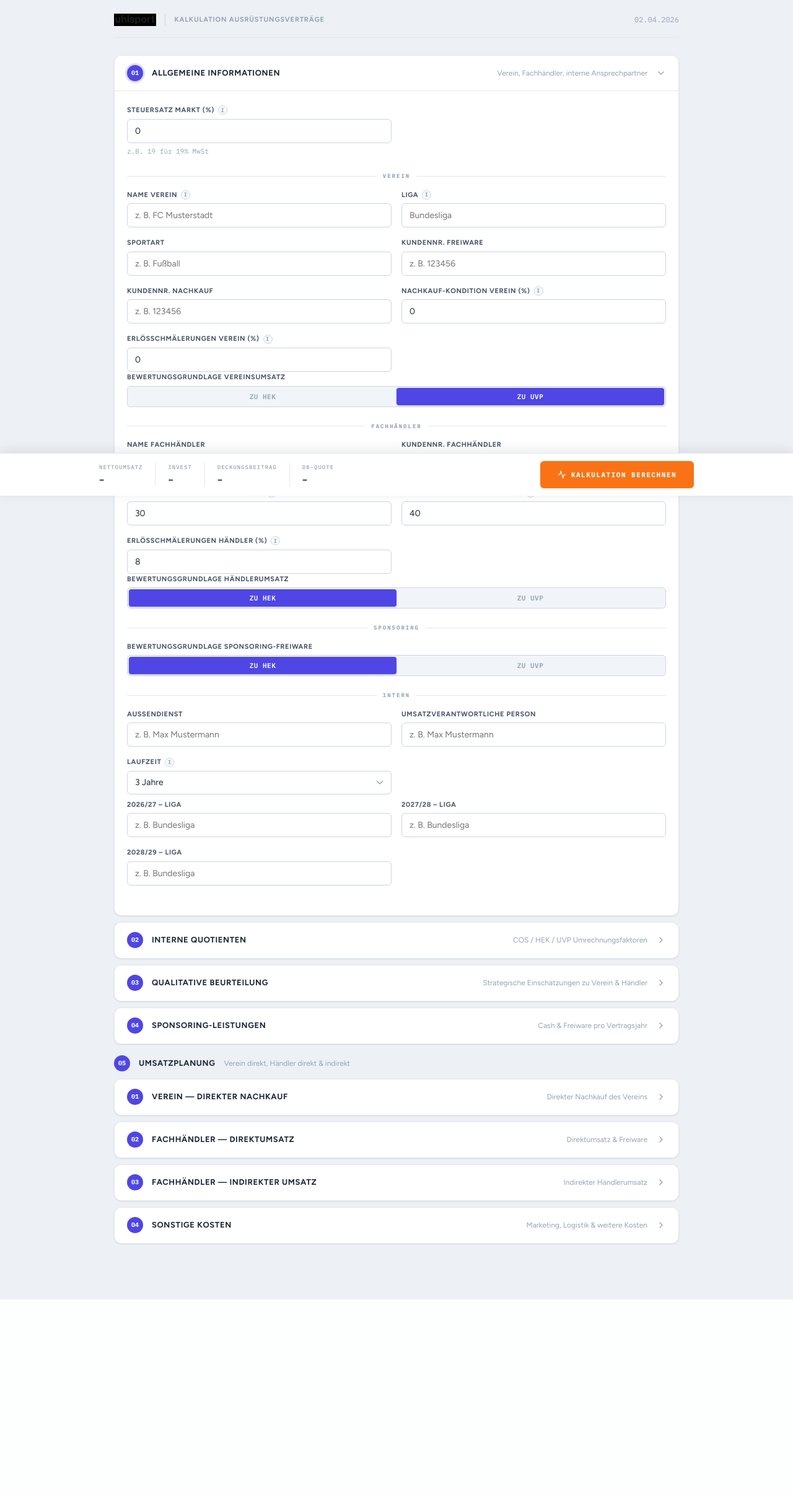
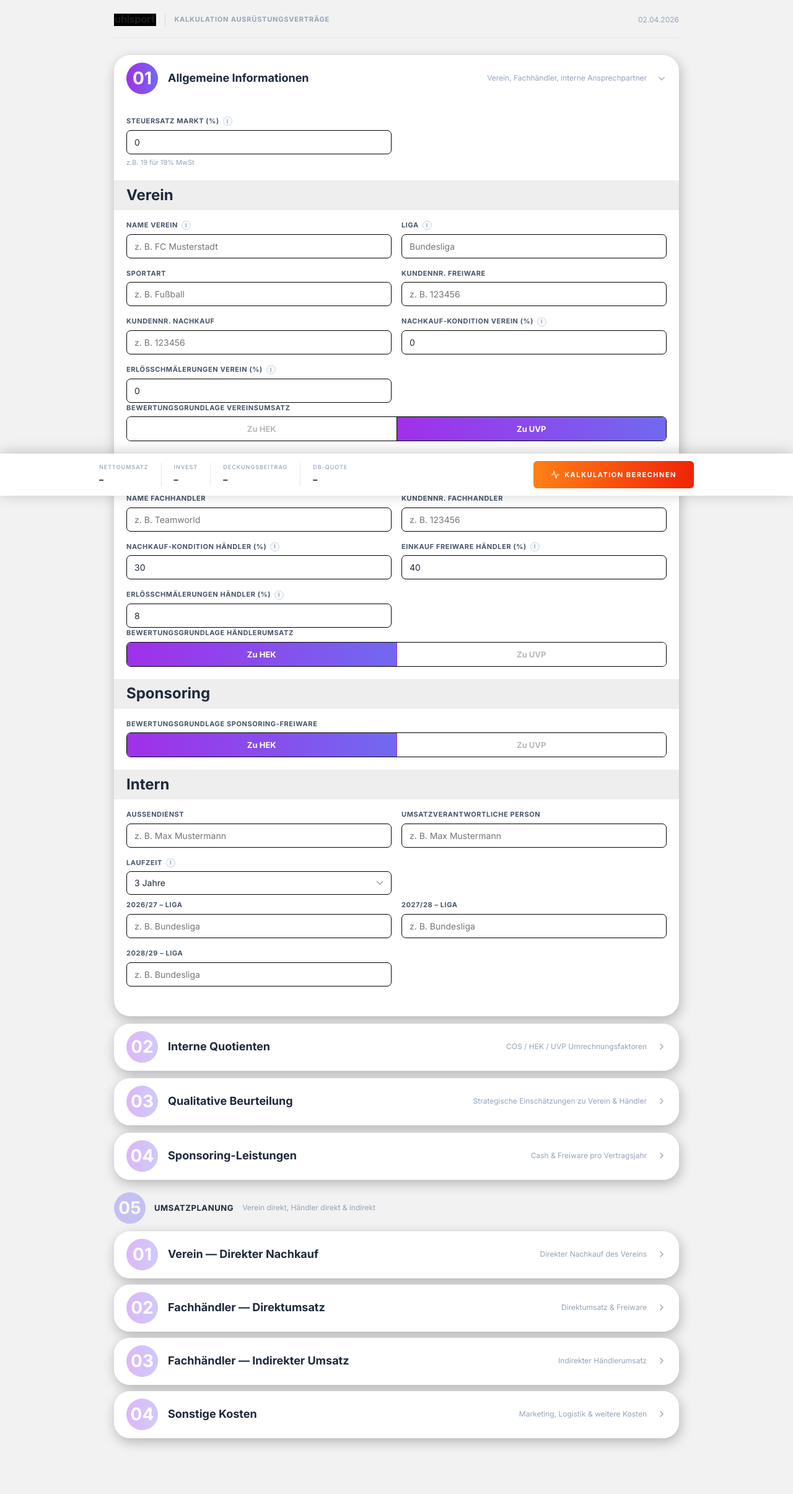
Before and after one commit to chrisfenske-source/sponcalc, a PHP site: page / in a window 1280 px wide. Shown: the whole page at 62% size. Before the commit the page ends 2097 px from the top, so only its background shows below. Run offline with PHP 8.4, Linux system fonts and the light colour scheme; some libraries are stand-ins or nearby versions.

Commit message:
Apply Figma design system: Inter font, card styles, year stack layout
- Replace fonts (Figtree/IBM Plex Mono) with Inter throughout
- Update background to #f2f2f2, primary color to purple gradient (#7169f0→#a030e9)
- Accordion cards: 26px border-radius, drop shadow, no border
- Step badges: 51px with purple gradient, opacity-based active state
- Section dividers: full-width #eee bar with bold label
- HEK/UVP toggle: full-width, purple gradient for active half, black border
- Inputs: 7px border-radius, black 1px border
- Footer: stronger shadow, orange-red gradient CTA button
- Replace year tabs with always-visible stacked layout (year pill labels)

Co-Authored-By: Claude Sonnet 4.6 <noreply@anthropic.com>

```diff
--- a/app.js
+++ b/app.js
@@ -196,13 +196,14 @@ function pfPct(id){return pf(id)/100;}
 // ── SPONSORING UI ──
 function buildSponsoringUI(){
   const tabs=document.getElementById('yearTabsContainer'),panels=document.getElementById('yearPanelsContainer');
-  tabs.innerHTML='';panels.innerHTML='';
+  if(tabs) tabs.style.display='none';
+  panels.innerHTML='';
   state.years.forEach((yr,i)=>{
-    const t=document.createElement('button');
-    t.className='year-tab'+(i===0?' active':'');t.textContent=yr.label;t.onclick=()=>switchTab('sp',i);tabs.appendChild(t);
-    const p=document.createElement('div');
-    p.className='year-panel'+(i===0?' visible':'');p.id=`sp_panel_${i}`;
-    p.innerHTML=buildSponsoringPanel(i,yr);panels.appendChild(p);
+    const item=document.createElement('div');
+    item.className='year-stack-item';
+    item.id=`sp_panel_${i}`;
+    item.innerHTML=`<div class="year-stack-label"><span>${yr.label}</span></div>${buildSponsoringPanel(i,yr)}`;
+    panels.appendChild(item);
   });
 }
 
@@ -239,8 +240,11 @@ function buildUmsatzUI(){
     {key:'sonstige',  num:'04', title:'Sonstige Kosten',                  desc:'Marketing, Logistik & weitere Kosten', build:buildUmsatzSonstigePanel},
   ];
   cats.forEach(cat=>{
-    const tabs=state.years.map((yr,i)=>`<button class="year-tab${i===0?' active':''}" onclick="switchUmsatzTab('${cat.key}',${i})">${yr.label}</button>`).join('');
-    const panels=state.years.map((yr,i)=>`<div class="year-panel${i===0?' visible':''}" id="umsatz_${cat.key}_panel_${i}">${cat.build(i,yr)}</div>`).join('');
+    const panels=state.years.map((yr,i)=>`
+      <div class="year-stack-item" id="umsatz_${cat.key}_panel_${i}">
+        <div class="year-stack-label"><span>${yr.label}</span></div>
+        ${cat.build(i,yr)}
+      </div>`).join('');
     const sec=document.createElement('div');
     sec.className='op-section collapsed';
     sec.id=`umsatz_cat_${cat.key}`;
@@ -252,7 +256,6 @@ function buildUmsatzUI(){
         ${chev}
       </div>
       <div class="op-section-body" id="umsatz_cat_body_${cat.key}" style="max-height:0;padding-top:0;padding-bottom:0">
-        <div class="year-tabs" id="umsatz_tabs_${cat.key}">${tabs}</div>
         <div id="umsatz_panels_${cat.key}">${panels}</div>
       </div>`;
     container.appendChild(sec);
--- a/index.php
+++ b/index.php
@@ -64,43 +64,45 @@ if ($_SERVER['REQUEST_METHOD'] === 'POST') {
 <meta charset="UTF-8">
 <meta name="viewport" content="width=device-width, initial-scale=1.0">
 <title>uhlsport — Kalkulation Ausrüstungsverträge</title>
-<link href="https://fonts.googleapis.com/css2?family=Figtree:wght@400;500;600;700&family=IBM+Plex+Mono:wght@400;500;600;700&display=swap" rel="stylesheet">
+<link href="https://fonts.googleapis.com/css2?family=Inter:wght@400;500;700;800&display=swap" rel="stylesheet">
 <link rel="stylesheet" href="style.css">
 <style>
 /* ── ONE-PAGE LAYOUT ── */
 
 .op-section {
   background: var(--surface);
-  border: 1px solid var(--border);
-  border-radius: var(--radius-lg);
-  box-shadow: var(--shadow-sm);
-  margin-bottom: 10px;
+  border: none;
+  border-radius: 26px;
+  box-shadow: 2px 6px 18.7px 0px rgba(0,0,0,0.25);
+  margin-bottom: 12px;
   overflow: hidden;
 }
 .op-section-header {
-  display: flex; align-items: center; gap: 14px;
-  padding: 15px 20px;
+  display: flex; align-items: center; gap: 16px;
+  padding: 12px 20px;
+  min-height: 75px;
   background: var(--surface);
   border-bottom: 1px solid transparent;
   cursor: pointer; user-select: none;
   transition: background 0.15s;
 }
-.op-section:not(.collapsed) .op-section-header { border-bottom-color: var(--border); }
-.op-section-header:hover { background: var(--slate-50); }
+.op-section:not(.collapsed) .op-section-header { border-bottom-color: transparent; }
+.op-section-header:hover { background: #f9f9f9; }
 .op-section-num {
-  font-family: var(--font-mono); font-size: 10px; font-weight: 700;
-  color: var(--white); background: var(--primary);
-  width: 26px; height: 26px; border-radius: 50%;
+  font-family: var(--font-body); font-size: 28px; font-weight: 700;
+  color: var(--white); background: var(--primary-gradient);
+  width: 51px; height: 51px; border-radius: 50%;
   display: flex; align-items: center; justify-content: center;
   flex-shrink: 0; letter-spacing: 0;
-  transition: box-shadow 0.2s;
+  opacity: 0.35;
+  transition: opacity 0.2s;
 }
 .op-section:not(.collapsed) .op-section-num {
-  box-shadow: 0 0 0 3px var(--primary-ring);
+  opacity: 1;
 }
 .op-section-title {
-  font-family: var(--font-body); font-size: 13px; font-weight: 700;
-  text-transform: uppercase; letter-spacing: 0.6px; color: var(--text);
+  font-family: var(--font-body); font-size: 18px; font-weight: 700;
+  text-transform: none; letter-spacing: 0; color: var(--text);
   flex: 1;
 }
 .op-section-desc {
@@ -171,8 +173,8 @@ if ($_SERVER['REQUEST_METHOD'] === 'POST') {
 /* Sticky bottom bar */
 .op-sticky {
   position: fixed; bottom: 0; left: 0; right: 0; z-index: 299;
-  background: var(--surface); border-top: 1px solid var(--border);
-  box-shadow: 0 -4px 20px rgba(15,23,42,0.09);
+  background: var(--surface); border-top: none;
+  box-shadow: 0 -2px 24px rgba(0,0,0,0.2);
   padding: 12px 24px;
   display: flex; align-items: center; justify-content: center; gap: 16px;
 }
@@ -200,13 +202,13 @@ if ($_SERVER['REQUEST_METHOD'] === 'POST') {
 .op-calc-btn {
   display: flex; align-items: center; gap: 8px;
   height: 44px; padding: 0 28px;
-  background: #f97316; border: none; color: var(--white);
+  background: var(--cta-gradient); border: none; color: var(--white);
   border-radius: var(--radius-md);
-  font-family: var(--font-mono); font-size: 11px; font-weight: 700;
+  font-family: var(--font-body); font-size: 11px; font-weight: 700;
   text-transform: uppercase; letter-spacing: 1.5px; cursor: pointer;
-  transition: background 0.15s, box-shadow 0.15s; flex-shrink: 0;
+  transition: opacity 0.15s, box-shadow 0.15s; flex-shrink: 0;
 }
-.op-calc-btn:hover { background: #ea6c0a; box-shadow: 0 4px 14px rgba(249,115,22,0.4); }
+.op-calc-btn:hover { opacity: 0.9; box-shadow: 0 4px 14px rgba(254,129,22,0.4); }
 .op-action-btns { display: flex; gap: 8px; }
 .op-refresh-btn {
   display: flex; align-items: center; gap: 6px;
@@ -381,7 +383,7 @@ if ($_SERVER['REQUEST_METHOD'] === 'POST') {
           <input type="text" id="verantwortlich" placeholder="z. B. Max Mustermann">
         </div>
         <div class="field-group">
-          <div class="field-label">Laufzeit <span class="tip">i<span class="tip-box">Pro Jahr wird ein eigener Tab für Sponsoring und Umsatz angelegt.</span></span></div>
+          <div class="field-label">Laufzeit <span class="tip">i<span class="tip-box">Pro Jahr wird ein eigener Abschnitt für Sponsoring und Umsatz angelegt.</span></span></div>
           <select id="laufzeit" onchange="onLaufzeitChange()">
             <option value="1">1 Jahr</option>
             <option value="2">2 Jahre</option>
--- a/style.css
+++ b/style.css
@@ -6,7 +6,7 @@
 :root {
   /* ── Surfaces ── */
   --white:   #ffffff;
-  --bg:      #EDF0F4;   /* Page background — cool slate wash */
+  --bg:      #f2f2f2;   /* Page background */
   --surface: #ffffff;   /* Card / section surface */
 
   /* ── Slate scale ── */
@@ -21,12 +21,14 @@
   --slate-800: #1E293B;
   --slate-900: #0F172A;
 
-  /* ── Primary: Indigo ── */
-  --primary:        #4F46E5;
-  --primary-hover:  #4338CA;
-  --primary-active: #3730A3;
-  --primary-light:  #EEF2FF;
-  --primary-ring:   rgba(79, 70, 229, 0.18);
+  /* ── Primary: Purple ── */
+  --primary:          #7169f0;
+  --primary-hover:    #5f57e0;
+  --primary-active:   #4f46d0;
+  --primary-light:    #f0eeff;
+  --primary-ring:     rgba(113, 105, 240, 0.18);
+  --primary-gradient: linear-gradient(to left, #7169f0, #a030e9);
+  --cta-gradient:     linear-gradient(to right, #fe8116, #f02306);
 
   /* ── Semantic text & borders ── */
   --text:           #1E293B;   /* Slate-800 */
@@ -56,8 +58,8 @@
   --preview-grad: linear-gradient(135deg, #4338CA 0%, #4F46E5 50%, #6366F1 100%);
 
   /* ── Typography ── */
-  --font-body: 'Figtree', sans-serif;
-  --font-mono: 'IBM Plex Mono', monospace;
+  --font-body: 'Inter', sans-serif;
+  --font-mono: 'Inter', sans-serif;
 
   /* ── Radius ── */
   --radius:    8px;
@@ -218,12 +220,14 @@ body {
 
 /* ── SECTION HEADER (divider label) ── */
 .section-head {
-  display: flex; align-items: center; gap: 10px; margin: 24px 0 14px;
+  display: flex; align-items: center; gap: 0;
+  height: 48px; margin: 20px -20px 16px;
+  padding: 0 20px; background: #eeeeee;
 }
-.section-head-line { flex: 1; height: 1px; background: var(--border); }
+.section-head-line { display: none; }
 .section-head-label {
-  font-family: var(--font-mono); font-size: 9px; font-weight: 700;
-  text-transform: uppercase; letter-spacing: 2px; color: var(--text-muted);
+  font-family: var(--font-body); font-size: 24px; font-weight: 700;
+  text-transform: none; letter-spacing: 0; color: var(--text);
   white-space: nowrap;
 }
 
@@ -243,8 +247,8 @@ body {
 /* ── INPUTS ── */
 input[type="text"], input[type="number"], select, textarea {
   background: var(--surface);
-  border: 1.5px solid var(--border-strong);
-  border-radius: var(--radius-md);
+  border: 1px solid #000000;
+  border-radius: 7px;
   padding: 10px 12px;
   color: var(--text); font-family: var(--font-body); font-size: 14px;
   width: 100%; outline: none;
@@ -293,21 +297,23 @@ select option { background: var(--white); }
 
 /* ── HEK / UVP TOGGLE ── */
 .mode-toggle {
-  display: flex; border: 1.5px solid var(--border-strong);
-  border-radius: var(--radius-md); overflow: hidden;
-  background: var(--slate-100); padding: 2px;
+  display: flex; border: 1px solid #000000;
+  border-radius: 7px; overflow: hidden;
+  background: var(--white); padding: 0; width: 100%;
 }
 .mode-toggle button {
-  flex: 1; padding: 7px 12px; background: transparent; border: none;
-  color: var(--text-muted); font-family: var(--font-mono); font-size: 11px;
-  font-weight: 600; text-transform: uppercase; letter-spacing: 0.5px;
-  cursor: pointer; transition: all 0.15s; border-radius: calc(var(--radius-md) - 2px);
+  flex: 1; padding: 11px 12px; background: var(--white); border: none;
+  color: rgba(0,0,0,0.28); font-family: var(--font-body); font-size: 13px;
+  font-weight: 700; text-transform: none; letter-spacing: 0;
+  cursor: pointer; transition: all 0.15s; border-radius: 0;
+  border-right: 1px solid #000000;
 }
+.mode-toggle button:last-child { border-right: none; }
 .mode-toggle button.on {
-  background: var(--primary); color: var(--white);
-  box-shadow: 0 1px 3px rgba(79,70,229,0.3);
+  background: var(--primary-gradient); color: var(--white);
+  border-color: transparent;
 }
-.mode-toggle button:not(.on):hover { background: var(--slate-200); color: var(--text); }
+.mode-toggle button:not(.on):hover { background: #f5f5f5; color: var(--text); }
 
 /* ── LOCK BOX ── */
 .lock-box {
@@ -327,19 +333,40 @@ select option { background: var(--white); }
 .quotient-fields { opacity: 0.35; pointer-events: none; transition: opacity 0.2s; }
 .quotient-fields.unlocked { opacity: 1; pointer-events: auto; }
 
-/* ── YEAR TABS ── */
-.year-tabs { display: flex; gap: 0; margin-bottom: 24px; border-bottom: 1.5px solid var(--border); }
-.year-tab {
-  padding: 8px 20px; background: transparent; border: none;
-  font-family: var(--font-mono); font-size: 11px; font-weight: 700;
-  text-transform: uppercase; letter-spacing: 0.8px; color: var(--text-muted);
-  cursor: pointer; transition: all 0.15s;
-  border-bottom: 2px solid transparent; margin-bottom: -1.5px;
+/* ── YEAR TABS (legacy, hidden) ── */
+.year-tabs { display: none; }
+.year-panel { display: block; }
+
+/* ── YEAR STACK ── */
+.year-stack-item + .year-stack-item {
+  margin-top: 32px;
+  padding-top: 32px;
+  border-top: 1px solid var(--border);
 }
-.year-tab:hover { color: var(--text); }
-.year-tab.active { color: var(--primary); border-bottom-color: var(--primary); }
-.year-panel { display: none; }
-.year-panel.visible { display: block; }
+.year-stack-label {
+  display: flex;
+  align-items: center;
+  gap: 12px;
+  margin-bottom: 16px;
+}
+.year-stack-label span {
+  font-family: var(--font-body);
+  font-size: 11px;
+  font-weight: 700;
+  text-transform: uppercase;
+  letter-spacing: 1px;
+  color: var(--white);
+  background: var(--primary-gradient);
+  padding: 4px 12px;
+  border-radius: 20px;
+  flex-shrink: 0;
+}
+.year-stack-label::after {
+  content: '';
+  flex: 1;
+  height: 1px;
+  background: var(--border);
+}
 
 /* ── BUTTONS ── */
 .btn-row { display: flex; justify-content: space-between; align-items: center; margin-top: 36px; gap: 12px; }
```
